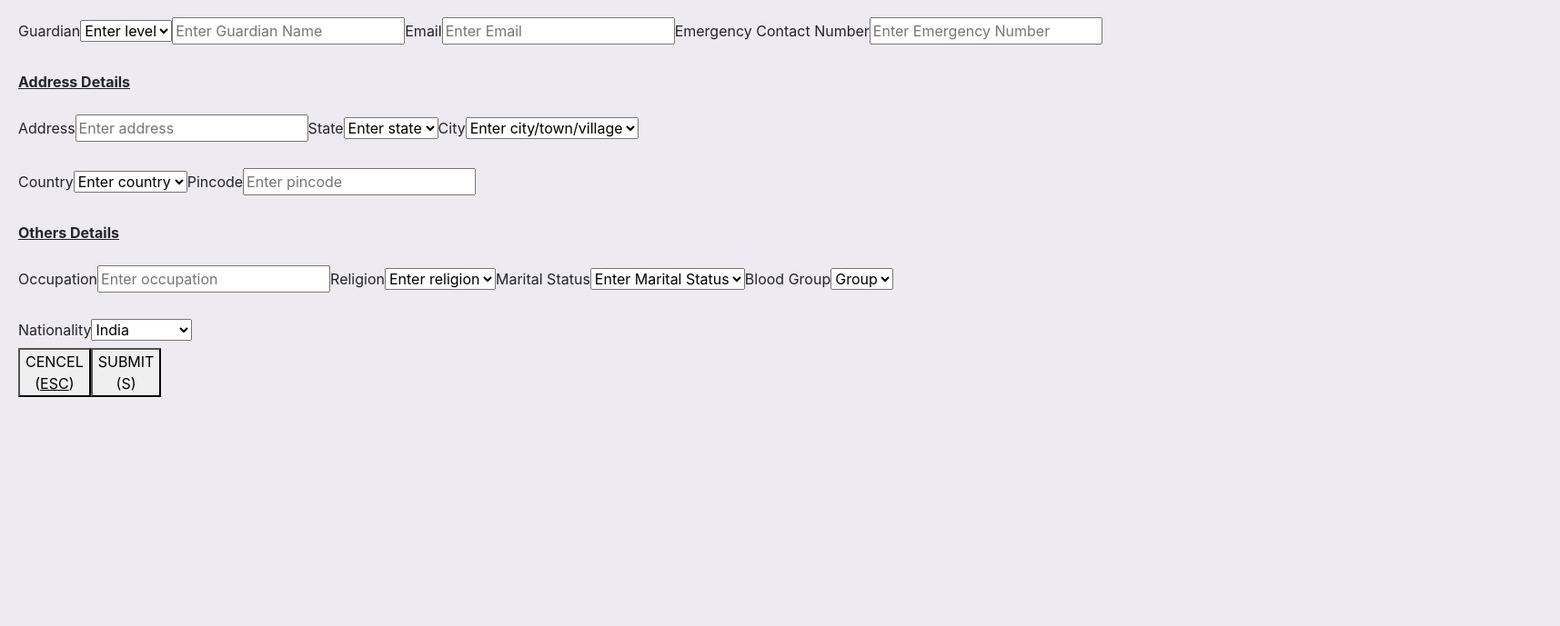
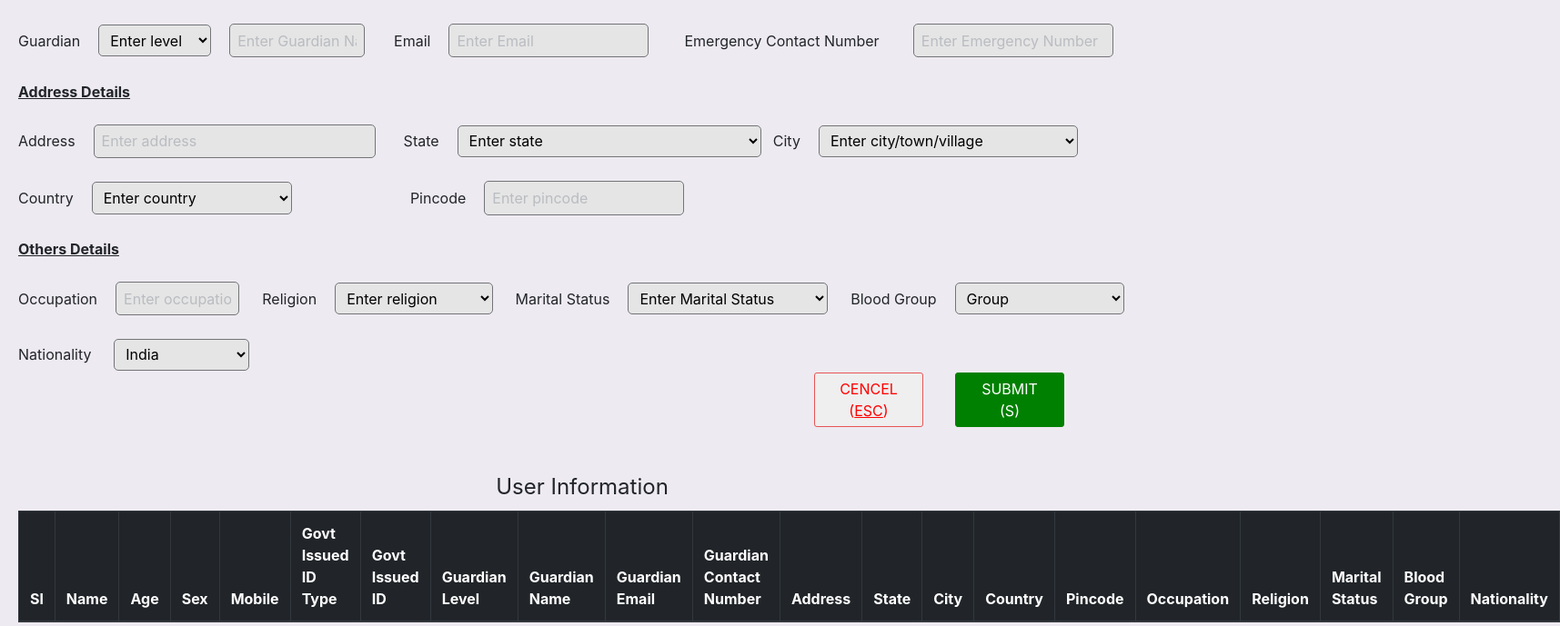
Before and after one commit to ImIqbal27/onito-tech-form, a React (Create React App) app: page / in a window 1280 px wide. Shown: the part 191-880 px from the top of the page at 91% size, 1715 px wide, since content can reach past the window. Before the commit the page ends 800 px from the top, so only its background shows below. Built offline with nearby package versions, Linux system fonts and the light colour scheme.

Commit message:
get data & show data using table

```diff
--- a/src/App.css
+++ b/src/App.css
@@ -32,3 +32,136 @@
     transform: rotate(360deg);
   }
 } */
+
+
+input,
+select {
+  margin-left: 20px;
+  width: 220px;
+  padding: 0.35rem 0.5rem;
+  font-size: 1rem;
+  color: rgb(0, 0, 0);
+  border: 1px solid #727477;
+  background-color: #e5e5e5;
+  border-radius: 5px;
+  /* outline: none; */
+}
+
+input:focus,
+select:focus {
+  border-color: #4299e1;
+}
+
+input::placeholder,
+select::placeholder {
+  color: #b9bcc1;
+}
+
+/* *************** ID ************************* */
+#name {
+  width: 25%;
+  margin-right: 32px;
+}
+
+#ageField {
+  width: 25%;
+  margin-right: 15px;
+
+
+}
+
+#govt-issued-id {
+  margin-left: 142px;
+}
+
+#govt-id {
+  width: 31%;
+}
+
+#guardian-level {
+  width: 10%;
+}
+
+#guardian-level-name {
+  width: 12%;
+}
+
+#guardian-email {
+  margin-left: 32px;
+}
+
+#emergency-contact-number-label {
+  margin-left: 39px;
+}
+
+#emergencyContactNumber {
+  margin-left: 3%;
+}
+
+#address {
+  width: 25%;
+  margin-right: 31px;
+}
+
+#state {
+  width: 27%;
+  margin-right: 1%;
+}
+
+#city-field {
+  width: 23%;
+}
+
+#pincode {
+  margin-left: 10.5%;
+}
+
+#occupation {
+  width: 11%;
+  margin-right: 2%;
+}
+
+#religion {
+  width: 14%;
+  margin-right: 2%;
+}
+
+#marital-status-field {
+  margin-right: 2%;
+}
+
+#bloodGroup {
+  width: 15%;
+}
+
+#nationality {
+  width: 12%;
+  margin-left: 2%;
+}
+
+
+
+#submit {
+  width: 120px;
+  height: 60px;
+  color: white;
+  background-color: green;
+  border: 1px solid green;
+  border-radius: 3px;
+  margin-left: 35px;
+
+}
+
+#cencel {
+  width: 120px;
+  height: 60px;
+  color: red;
+  border: 1px solid rgb(230, 84, 84);
+  border-radius: 3px;
+}
+
+#button-submit-cencel {
+  display: flex;
+  justify-content: end;
+  margin-right: 90px;
+}
--- a/src/App.js
+++ b/src/App.js
@@ -3,6 +3,7 @@ import { Formik , Form , Field   } from 'formik';
 import * as yup from 'yup';
 import CErrorMessage from './components/CErrorMessage';
 import Star from './components/Star';
+import { useEffect, useState } from 'react';
 
 
 const validateSchema = yup.object({
@@ -16,6 +17,12 @@ const validateSchema = yup.object({
 })
 
 function App() {
+  const [formData, setFormData] = useState([]);
+
+  useEffect(() => {
+    setFormData(formData)
+
+}, [formData]);
 
 
   return (
@@ -58,8 +65,9 @@ function App() {
 
         onSubmit={(values)=>{
 
-
-           console.log(values);
+          var newFormData = [...formData, values];
+          setFormData(newFormData);
+           console.log(formData);
            }}>
 
           {(values)=>(
@@ -218,7 +226,84 @@ function App() {
           )}
       </Formik>
 
+      <br />  <br />
+{/* ********************************** Table Data ********************************************* */}
+<legend class="text-center"> User Information  </legend>
+<table  class="table table-striped table-bordered table-hover table-dark">
 
+  <thead>
+    <tr>
+     <th>Sl</th>
+     <th>Name</th>
+     <th>Age</th>
+     <th>Sex</th>
+     <th>Mobile</th>
+     <th>Govt Issued ID  Type</th>
+     <th>Govt Issued ID </th>
+     {/* **** */}
+     <th>Guardian Level</th>
+     <th>Guardian Name</th>
+     <th>Guardian Email</th>
+     <th>Guardian Contact Number</th>
+     <th>Address</th>
+     <th>State</th>
+     <th>City</th>
+     <th>Country</th>
+     <th>Pincode</th>
+     {/* ****** */}
+     <th>Occupation</th>
+     <th>Religion</th>
+     <th>Marital Status</th>
+     <th>Blood Group</th>
+     <th>Nationality</th>
+
+     {/* ***** */}
+    </tr>
+
+  </thead>
+  {formData && formData?.map((data, index) =>
+
+
+<tbody >
+    <tr>
+        <td>{index + 1}</td>
+        {/* *********Personal details************* */}
+        <td>{data.personalDetails.name}</td>
+        <td>{data.personalDetails.age}</td>
+        <td>{data.personalDetails.sex}</td>
+        <td>{data.personalDetails.mobile}</td>
+        <td>{data.personalDetails.govtIssuedIdType}</td>
+        <td>{data.personalDetails.govtIssuedId}</td>
+       {/* ***************Contact details************ */}
+
+       <td>{data.contactDetails.guardianLevel}</td>
+       <td>{data.contactDetails.guardianName}</td>
+      <td>{data.contactDetails.email}</td>
+      <td>{data.contactDetails.emergencyContactNumber}</td>
+
+
+      {/* ************Address details******************* */}
+      <td>{data.addressDetails.address}</td>
+        <td>{data.addressDetails.state}</td>
+        <td>{data.addressDetails.city}</td>
+        <td>{data.addressDetails.country}</td>
+        <td>{data.addressDetails.pincode}</td>
+        {/* ***************Others details***************** */}
+
+        <td>{data.otherDetails.occupation}</td>
+        <td>{data.otherDetails.religion}</td>
+        <td>{data.otherDetails.maritalStatus}</td>
+        <td>{data.otherDetails.bloodGroup}</td>
+        <td>{data.otherDetails.nationality}</td>
+
+
+    </tr>
+</tbody>
+
+
+)}
+
+</table>
 
     </div>
   );
```
